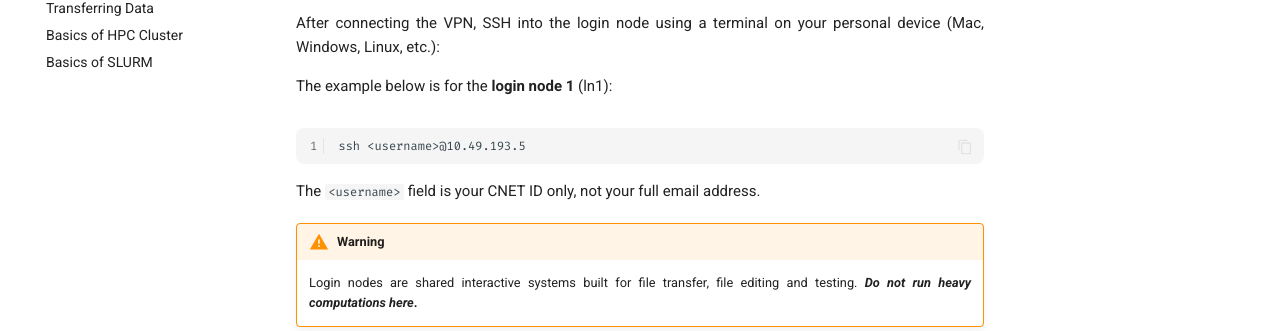
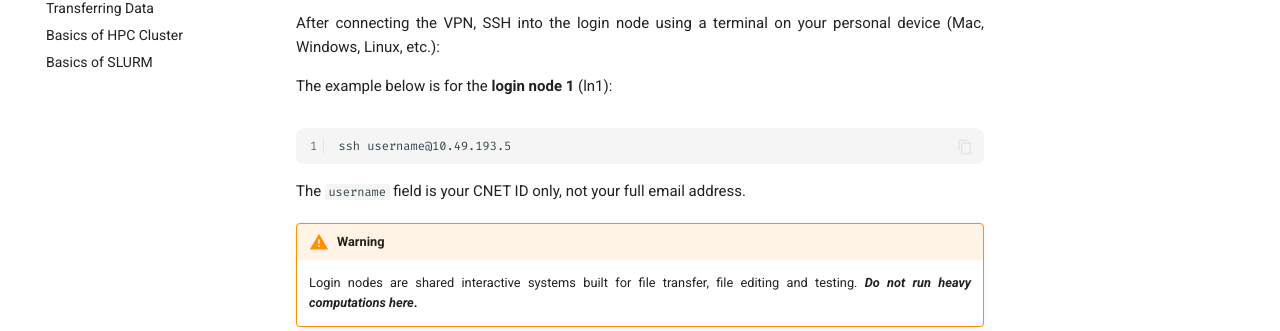
Before and after one commit to uchicago-ssd-sscs/hpc-docs, an MkDocs documentation site: the page built from docs/getting-started/accessing-the-cluster.md, in a window 1280 px wide. Shown: the part 280-611 px from the top of the page. Built offline with MkDocs 1.6.1 and Material for MkDocs 9.7.7, drawn with Linux system fonts in a browser that asks for light colours; part of the change alters nothing that is shown.

````diff
--- a/docs/getting-started/accessing-the-cluster.md
+++ b/docs/getting-started/accessing-the-cluster.md
@@ -6,9 +6,9 @@ After connecting the VPN, SSH into the login node using a terminal on your perso
 
 The example below is for the **login node 1** (ln1):
 ```bash linenums="1"
-ssh <username>@10.49.193.5
+ssh username@10.49.193.5
 ```
-The `<username>` field is your CNET ID only, not your full email address.
+The `username` field is your CNET ID only, not your full email address.
 
 !!! warning
     Login nodes are shared interactive systems built for file transfer, file editing and testing. **_Do not run heavy computations here_.**
````
